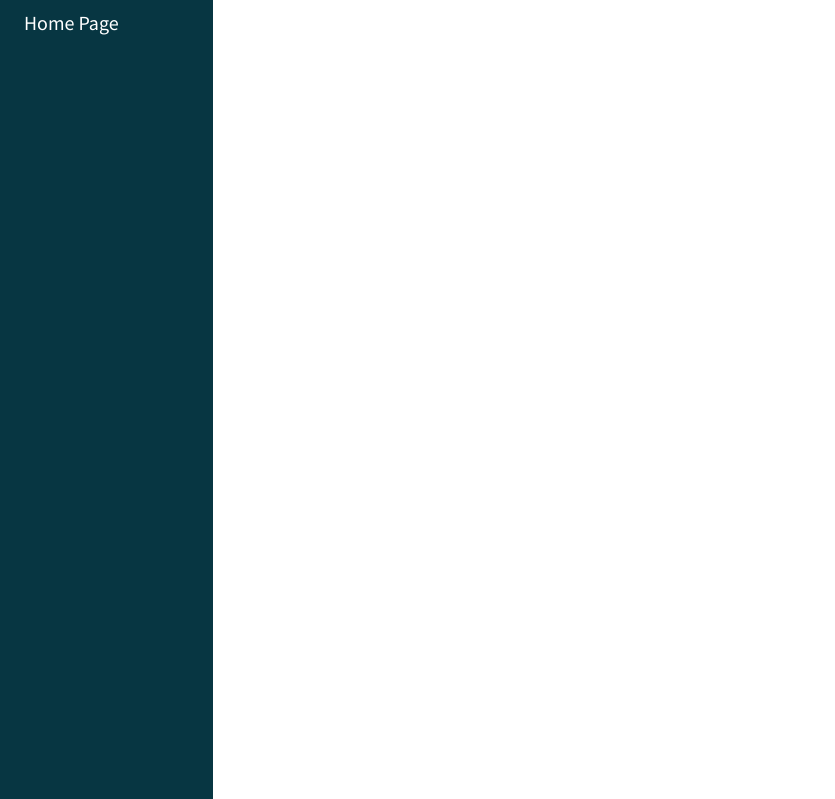
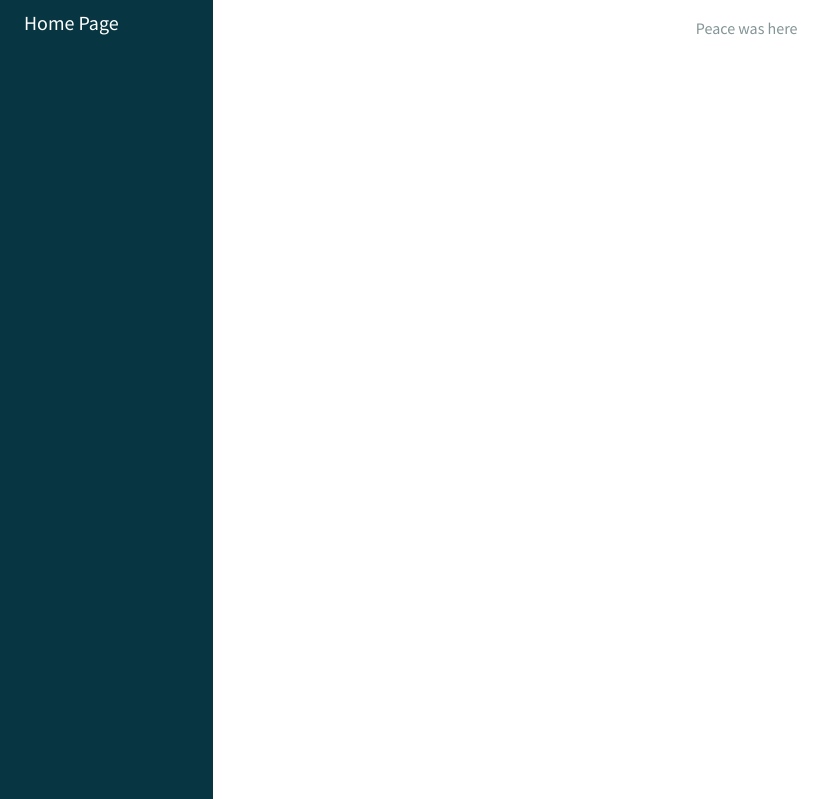
Before and after one commit to Beasta2768/HackCamp, a PHP site: page / in a window 1280 px wide. Shown: the top 799 px of the page, without its empty margins (0-835 px from the left). Run offline with PHP 8.4, Linux system fonts and the light colour scheme.

Commit message:
I put in text

```diff
--- a/Views/index.phtml
+++ b/Views/index.phtml
@@ -1,3 +1,5 @@
 <?php require('template/header.phtml') ?>
 
+<p>Peace was here</p>
+
 <?php require('template/footer.phtml') ?>
```
